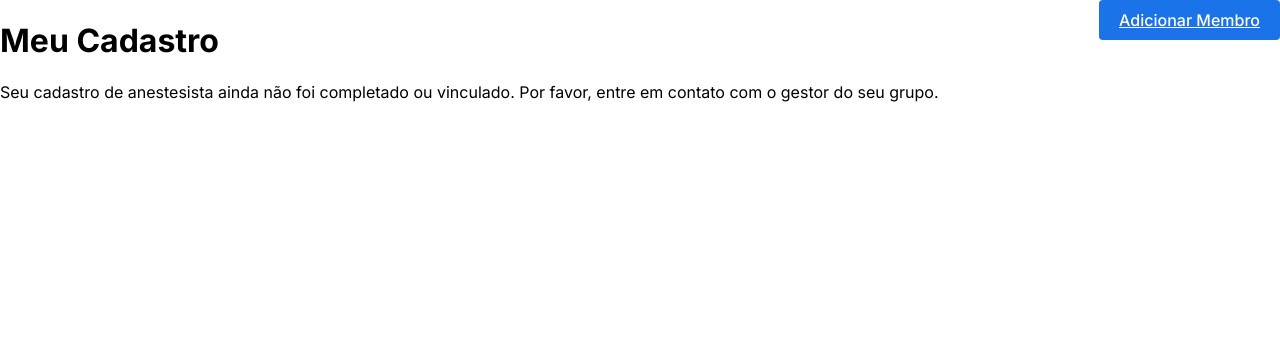
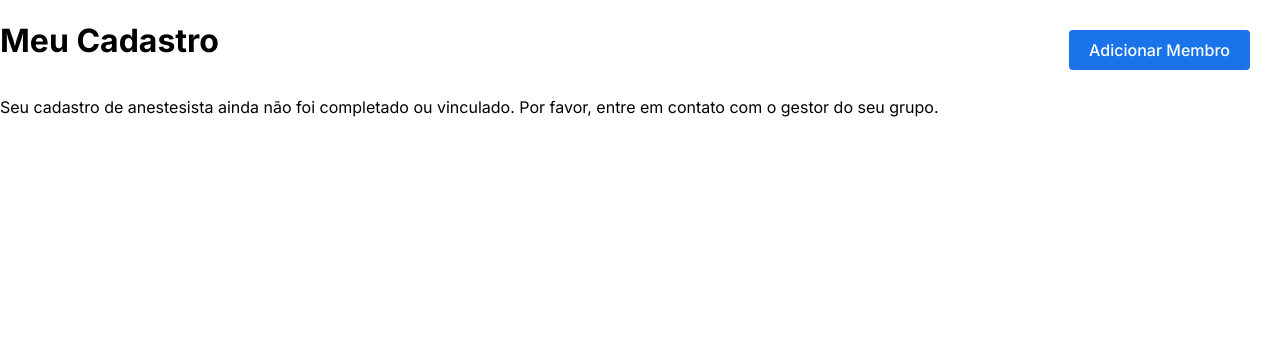
Before and after one commit to and270/erp_coopanest, a Django app: template registration/templates/members.html in a window 1280 px wide. Shown: the part 90-430 px from the top of the page. Run offline with Django 5.2, Linux system fonts and the light colour scheme; the template is opened without the code that fills it, so the values that code supplies are empty.

Commit message:
Refactor members template for improved layout and button styling
- Adjusted the structure of the members template to enhance layout and accessibility.
- Updated the button for adding members with improved styling and positioning.
- Ensured consistent display of member titles based on user roles.

```diff
--- a/registration/templates/members.html
+++ b/registration/templates/members.html
@@ -7,13 +7,13 @@
 
 {% block content %}
 <div class="container mt-4">
-    <div class="mb-4" style="overflow: auto;">
-        {% if request.active_role == GESTOR_USER or request.active_role == ADMIN_USER %}
-            <a href="{% url 'cadastro' %}" class="cadastrar-btn" style="margin-top: 0;">Adicionar Membro</a>
-        {% endif %}
-        <h1>
+    <div style="overflow: hidden; padding-bottom: 15px;">
+        <h1 style="float: left;">
             {% if request.active_role == ANESTESISTA_USER %}Meu Cadastro{% else %}Membros{% endif %}
         </h1>
+        {% if request.active_role == GESTOR_USER or request.active_role == ADMIN_USER %}
+            <a href="{% url 'cadastro' %}" class="cadastrar-btn" style="text-decoration: none; margin-top: 30px; margin-right: 30px;">Adicionar Membro</a>
+        {% endif %}
     </div>
 
     {% if request.active_role == ANESTESISTA_USER %}
```
